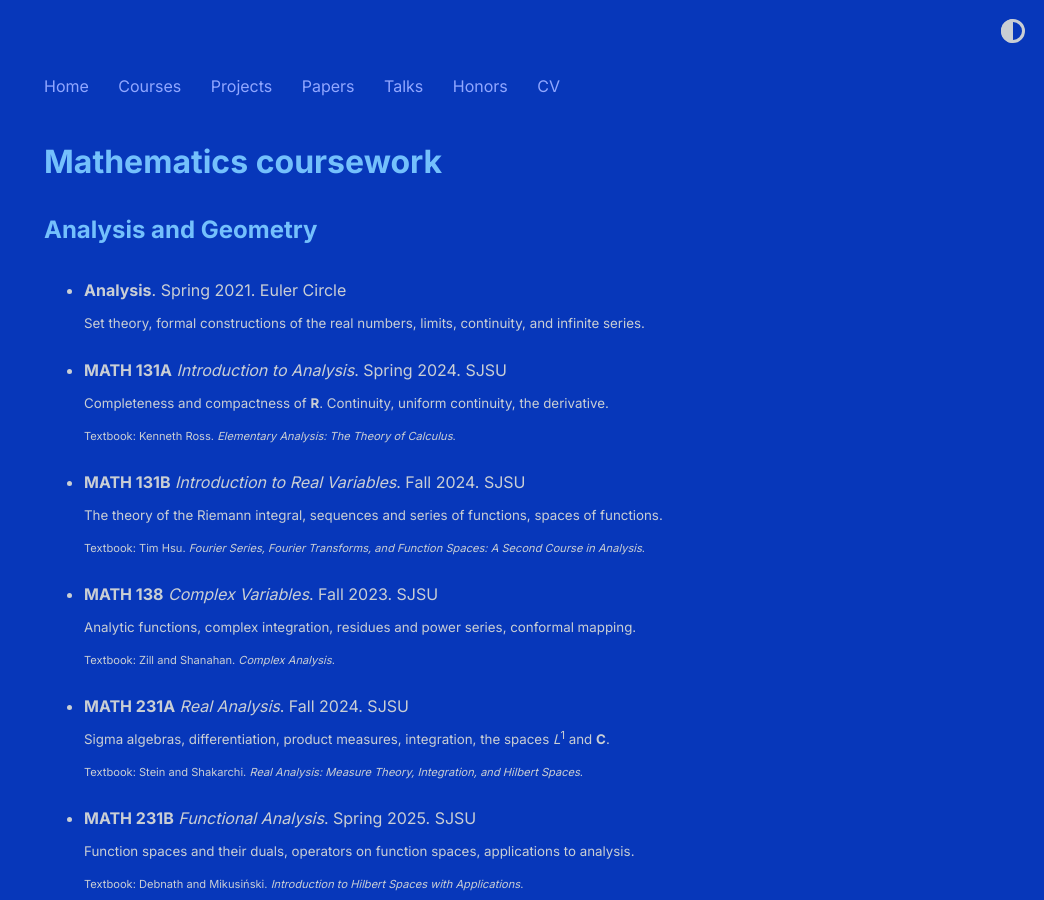
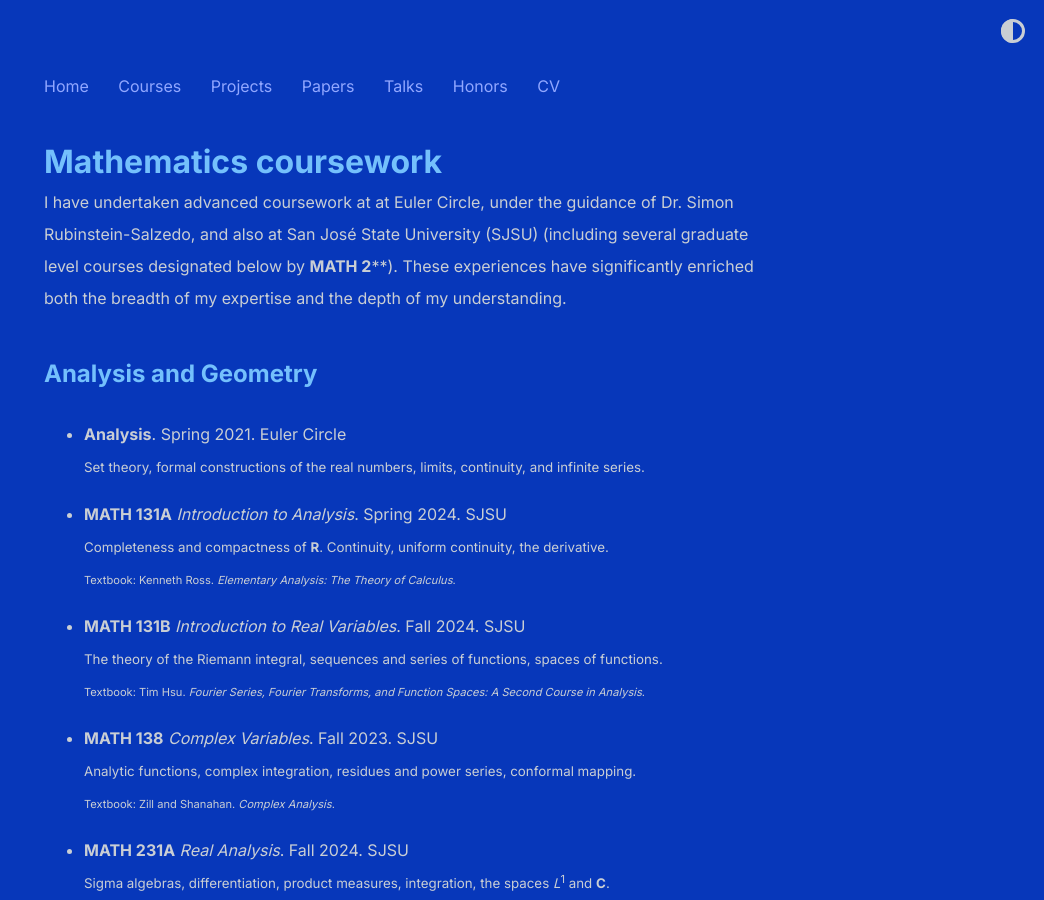
Before and after one commit to shihankanungo/shihankanungo.github.io, a Jekyll site: the page built from courses.md, in a window 1280 px wide and 900 px high. Shown: the whole window, without its empty margins (236-1280 px from the left). Built offline with Jekyll 4.4.1, drawn with Linux system fonts in a browser that asks for light colours.

Commit message:
Update courses.md

```diff
--- a/courses.md
+++ b/courses.md
@@ -2,6 +2,8 @@
 layout: post
 title: Mathematics coursework
 ---
+
+I have undertaken advanced coursework at at Euler Circle, under the guidance of Dr. Simon Rubinstein-Salzedo, and also at San José State University (SJSU) (including several graduate level courses designated below by **MATH 2****). These experiences have significantly enriched both the breadth of my expertise and the depth of my understanding. <br>
 
 ## Analysis and Geometry
 
```
